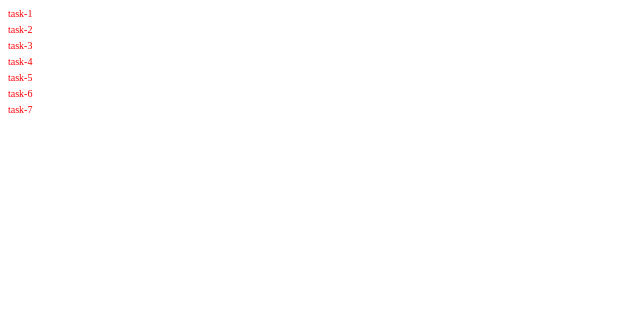
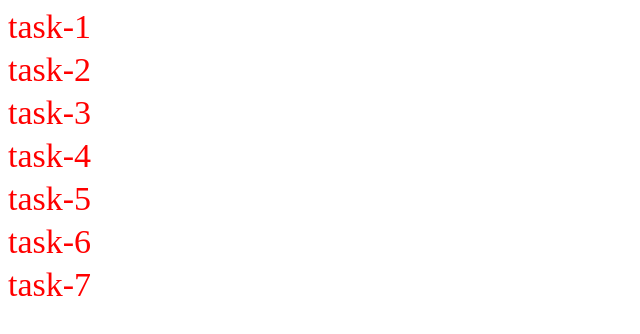
Before and after one commit to VyacheslavRus/goit-js-hw-07, a plain HTML site: page index.html in a window 1280 px wide. Shown: the whole page, without its empty margins (0-640 px from the left). Drawn offline with Linux system fonts and the light colour scheme.

Commit message:
исправляет шрифт

```diff
--- a/css/index.css
+++ b/css/index.css
@@ -9,5 +9,5 @@
     text-decoration: none;
     margin-bottom: 5px;
     color: red;
-    font-size: 10px;
+    font-size: 34px;
 }
```
